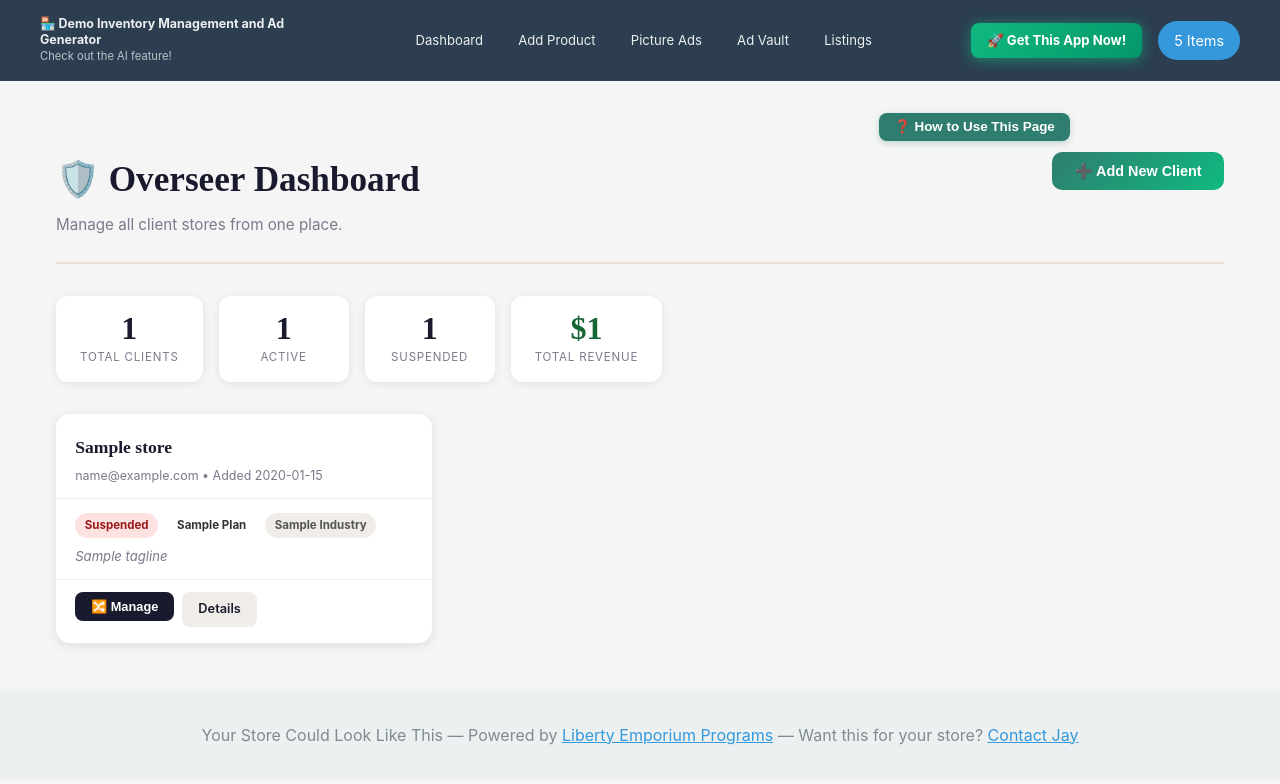
After one commit to Liberty-Emporium/Liberty-Emporium-Inventory-App, a Flask app: template templates/overseer_dashboard.html in a window 1280 px wide. The commit adds this page. Shown: the top 784 px of the page. Run offline with Flask 3, Linux system fonts and the light colour scheme; the template is opened without the code that fills it: most values are stand-ins (such as "Sample title", 1, 10 or a date in 2020); some libraries are stand-ins or nearby versions.

Commit message:
feat: add overseer_dashboard, overseer_client, client_dashboard templates; overseer nav link

```diff
--- a/templates/base.html
+++ b/templates/base.html
@@ -233,6 +233,9 @@
                 {% if session.get('username') == 'admin' %}
                 <a href="{{ url_for('seasonal_sale') }}">Sale</a>
                 {% endif %}
+                {% if session.get('role') == 'overseer' %}
+                <a href="{{ url_for('overseer_dashboard') }}" style="color:#f59e0b;font-weight:700;">🛡️ Overseer</a>
+                {% endif %}
             </div>
 
             <div class="nav-right" style="display:flex; align-items:center; gap:1rem;" id="navRight">
--- /dev/null
+++ b/templates/overseer_dashboard.html
@@ -0,0 +1,214 @@
+{% extends "base.html" %}
+
+{% block title %}Overseer Dashboard — Liberty Emporium{% endblock %}
+
+{% block howto_slides %}
+<div class="ht-slide">
+  <div class="ht-icon">🛡️</div>
+  <div class="ht-label">Overseer Dashboard — How-To Guide</div>
+  <h2>Manage All Client Stores</h2>
+  <p>This is your command center. Provision new client stores, log in as any client to manage their inventory, and monitor the status of every account.</p>
+</div>
+<div class="ht-slide">
+  <div class="ht-icon">➕</div>
+  <div class="ht-label">Adding a New Client</div>
+  <h2>Provision a Store</h2>
+  <ol>
+    <li>Click <strong>+ Add New Client</strong>.</li>
+    <li>Enter the store name, client email, and a temporary password.</li>
+    <li>Choose a plan and branding color.</li>
+    <li>Submit — the store is live instantly.</li>
+  </ol>
+  <div class="ht-tip">Share the login email and temp password with your client so they can log in.</div>
+</div>
+<div class="ht-slide">
+  <div class="ht-icon">🔀</div>
+  <div class="ht-label">Managing a Client Store</div>
+  <h2>Log In as a Client</h2>
+  <ol>
+    <li>Click <strong>Manage</strong> on any client card.</li>
+    <li>You'll be taken to their dashboard — a yellow banner shows you're in their store.</li>
+    <li>Add products, generate ads, or do anything they need.</li>
+    <li>Click <strong>Exit to Overseer</strong> in the banner to return here.</li>
+  </ol>
+</div>
+{% endblock %}
+
+{% block content %}
+<div class="ht-page-bar"><button class="ht-open-btn" onclick="htOpen()">❓ How to Use This Page</button></div>
+<style>
+  .ov-header { display:flex; justify-content:space-between; align-items:flex-start; margin-bottom:2rem; padding-bottom:1.5rem; border-bottom:2px solid #e8e0d4; }
+  .ov-header h1 { font-family:'Playfair Display',serif; font-size:2.2rem; color:#1a1a2e; margin:0; }
+  .ov-stats { display:flex; gap:1rem; flex-wrap:wrap; margin-bottom:2rem; }
+  .ov-stat { background:white; border-radius:12px; padding:1rem 1.5rem; box-shadow:0 2px 8px rgba(0,0,0,0.08); text-align:center; min-width:130px; }
+  .ov-stat-val { font-family:'Playfair Display',serif; font-size:2rem; font-weight:900; color:#1a1a2e; line-height:1; }
+  .ov-stat-lbl { font-size:0.72rem; color:#7a7a8c; text-transform:uppercase; letter-spacing:0.07em; margin-top:0.25rem; }
+  .ov-stat.revenue .ov-stat-val { color:#166534; }
+  .client-grid { display:grid; grid-template-columns:repeat(auto-fill,minmax(300px,1fr)); gap:1.25rem; }
+  .client-card { background:white; border-radius:14px; box-shadow:0 3px 12px rgba(0,0,0,0.09); overflow:hidden; display:flex; flex-direction:column; }
+  .client-card-header { padding:1.2rem 1.2rem 0.75rem; border-bottom:1px solid #f0ede8; }
+  .client-card-name { font-family:'Playfair Display',serif; font-size:1.1rem; color:#1a1a2e; font-weight:700; margin:0 0 0.3rem; }
+  .client-card-meta { font-size:0.78rem; color:#7a7a8c; }
+  .client-card-body { padding:0.75rem 1.2rem; flex:1; }
+  .badge { display:inline-block; padding:0.2rem 0.6rem; border-radius:20px; font-size:0.72rem; font-weight:700; margin-right:0.3rem; }
+  .badge-active { background:#dcfce7; color:#166534; }
+  .badge-suspended { background:#fee2e2; color:#991b1b; }
+  .badge-starter { background:#e0f2fe; color:#075985; }
+  .badge-pro { background:#fef9c3; color:#854d0e; }
+  .badge-enterprise { background:#f3e8ff; color:#6b21a8; }
+  .client-card-actions { padding:0.75rem 1.2rem 1rem; display:flex; gap:0.5rem; border-top:1px solid #f0ede8; }
+  .btn-manage { background:#1a1a2e; color:white; border:none; padding:0.45rem 1rem; border-radius:8px; font-size:0.8rem; font-weight:700; cursor:pointer; text-decoration:none; display:inline-flex; align-items:center; gap:0.3rem; }
+  .btn-manage:hover { opacity:0.85; color:white; }
+  .btn-details { background:#f0ede8; color:#1a1a2e; border:none; padding:0.45rem 1rem; border-radius:8px; font-size:0.8rem; font-weight:600; cursor:pointer; text-decoration:none; }
+  .btn-details:hover { background:#e8e0d4; color:#1a1a2e; }
+  .btn-add { background:linear-gradient(135deg,#2e7d6e,#10b981); color:white; border:none; padding:0.65rem 1.4rem; border-radius:10px; font-size:0.9rem; font-weight:700; cursor:pointer; display:inline-flex; align-items:center; gap:0.4rem; }
+  .btn-add:hover { opacity:0.9; }
+  .empty-state { text-align:center; padding:4rem 2rem; background:white; border-radius:14px; color:#7a7a8c; }
+  .empty-state h2 { font-family:'Playfair Display',serif; color:#1a1a2e; margin-bottom:0.75rem; }
+  /* Modal */
+  .modal-overlay { display:none; position:fixed; inset:0; background:rgba(0,0,0,0.55); z-index:900; align-items:center; justify-content:center; }
+  .modal-overlay.open { display:flex; }
+  .modal { background:white; border-radius:16px; padding:2rem; max-width:520px; width:90%; max-height:90vh; overflow-y:auto; }
+  .modal h2 { font-family:'Playfair Display',serif; font-size:1.5rem; color:#1a1a2e; margin:0 0 1.5rem; }
+  .form-row { margin-bottom:1rem; }
+  .form-row label { display:block; font-size:0.82rem; font-weight:600; color:#444; margin-bottom:0.3rem; }
+  .form-row input, .form-row select, .form-row textarea { width:100%; padding:0.55rem 0.75rem; border:1.5px solid #d1c9bc; border-radius:8px; font-size:0.9rem; box-sizing:border-box; }
+  .form-row input:focus, .form-row select:focus, .form-row textarea:focus { outline:none; border-color:#2e7d6e; }
+  .form-row textarea { min-height:70px; resize:vertical; }
+  .modal-actions { display:flex; gap:0.75rem; margin-top:1.5rem; justify-content:flex-end; }
+  .btn-cancel { background:#f0ede8; color:#1a1a2e; border:none; padding:0.6rem 1.2rem; border-radius:8px; font-weight:600; cursor:pointer; }
+  .btn-submit { background:#1a1a2e; color:white; border:none; padding:0.6rem 1.4rem; border-radius:8px; font-weight:700; cursor:pointer; }
+  .color-row { display:flex; gap:0.75rem; align-items:center; }
+  .color-row input[type=color] { width:48px; height:38px; padding:2px; border-radius:6px; border:1.5px solid #d1c9bc; cursor:pointer; }
+</style>
+
+<div class="ov-header">
+  <div>
+    <h1>🛡️ Overseer Dashboard</h1>
+    <p style="color:#7a7a8c; margin:0.3rem 0 0; font-size:0.95rem;">Manage all client stores from one place.</p>
+  </div>
+  <button class="btn-add" onclick="document.getElementById('addModal').classList.add('open')">➕ Add New Client</button>
+</div>
+
+<div class="ov-stats">
+  <div class="ov-stat">
+    <div class="ov-stat-val">{{ stores|length }}</div>
+    <div class="ov-stat-lbl">Total Clients</div>
+  </div>
+  <div class="ov-stat">
+    <div class="ov-stat-val">{{ active_count }}</div>
+    <div class="ov-stat-lbl">Active</div>
+  </div>
+  <div class="ov-stat">
+    <div class="ov-stat-val">{{ suspended_count }}</div>
+    <div class="ov-stat-lbl">Suspended</div>
+  </div>
+  <div class="ov-stat revenue">
+    <div class="ov-stat-val">${{ total_revenue }}</div>
+    <div class="ov-stat-lbl">Total Revenue</div>
+  </div>
+</div>
+
+{% if stores %}
+<div class="client-grid">
+  {% for store in stores %}
+  <div class="client-card">
+    <div class="client-card-header">
+      <div class="client-card-name">{{ store.store_name }}</div>
+      <div class="client-card-meta">{{ store.contact_email }} &bull; Added {{ store.created_at[:10] if store.created_at else '—' }}</div>
+    </div>
+    <div class="client-card-body">
+      <span class="badge badge-{{ store.status or 'active' }}">{{ (store.status or 'active')|title }}</span>
+      <span class="badge badge-{{ store.plan or 'starter' }}">{{ (store.plan or 'starter')|title }}</span>
+      {% if store.industry %}<span class="badge" style="background:#f0ede8;color:#555;">{{ store.industry|title }}</span>{% endif %}
+      {% if store.tagline %}<p style="font-size:0.82rem;color:#7a7a8c;margin:0.5rem 0 0;font-style:italic;">{{ store.tagline }}</p>{% endif %}
+    </div>
+    <div class="client-card-actions">
+      <form method="POST" action="/overseer/client/{{ store.slug }}/impersonate" style="display:inline;">
+        <button type="submit" class="btn-manage">🔀 Manage</button>
+      </form>
+      <a href="/overseer/client/{{ store.slug }}" class="btn-details">Details</a>
+    </div>
+  </div>
+  {% endfor %}
+</div>
+{% else %}
+<div class="empty-state">
+  <h2>🏪 No client stores yet</h2>
+  <p>Click <strong>+ Add New Client</strong> to provision your first store.</p>
+</div>
+{% endif %}
+
+<!-- Add Client Modal -->
+<div class="modal-overlay" id="addModal">
+  <div class="modal">
+    <h2>➕ Add New Client</h2>
+    <form method="POST" action="/overseer/client/create">
+      <div class="form-row">
+        <label>Store Name *</label>
+        <input type="text" name="store_name" required placeholder="e.g. Treasure Trove Thrift">
+      </div>
+      <div class="form-row">
+        <label>Contact Name</label>
+        <input type="text" name="contact_name" placeholder="Owner's full name">
+      </div>
+      <div class="form-row">
+        <label>Contact Email (Login) *</label>
+        <input type="email" name="contact_email" required placeholder="client@email.com">
+      </div>
+      <div class="form-row">
+        <label>Contact Phone</label>
+        <input type="text" name="contact_phone" placeholder="(555) 000-0000">
+      </div>
+      <div class="form-row">
+        <label>Temporary Password *</label>
+        <input type="text" name="temp_password" required placeholder="Share this with the client">
+      </div>
+      <div class="form-row">
+        <label>Plan</label>
+        <select name="plan">
+          <option value="starter">Starter — $299</option>
+          <option value="pro">Pro — $499</option>
+          <option value="enterprise">Enterprise — $799</option>
+        </select>
+      </div>
+      <div class="form-row">
+        <label>Industry</label>
+        <select name="industry">
+          <option value="thrift">Thrift Store</option>
+          <option value="antique">Antique Shop</option>
+          <option value="consignment">Consignment</option>
+          <option value="electronics">Electronics</option>
+          <option value="clothing">Clothing</option>
+          <option value="general">General Retail</option>
+        </select>
+      </div>
+      <div class="form-row">
+        <label>Primary Color</label>
+        <div class="color-row">
+          <input type="color" name="primary_color" value="#2e7d6e">
+          <span style="font-size:0.8rem;color:#7a7a8c;">Store branding color</span>
+        </div>
+      </div>
+      <div class="form-row">
+        <label>Tagline (optional)</label>
+        <input type="text" name="tagline" placeholder="e.g. Quality finds at unbeatable prices">
+      </div>
+      <div class="form-row">
+        <label>Internal Notes (optional)</label>
+        <textarea name="notes" placeholder="Notes only visible to you..."></textarea>
+      </div>
+      <div class="modal-actions">
+        <button type="button" class="btn-cancel" onclick="document.getElementById('addModal').classList.remove('open')">Cancel</button>
+        <button type="submit" class="btn-submit">🚀 Provision Store</button>
+      </div>
+    </form>
+  </div>
+</div>
+
+<script>
+document.getElementById('addModal').addEventListener('click', function(e) {
+  if (e.target === this) this.classList.remove('open');
+});
+</script>
+{% endblock %}
```
Also changed, not shown: templates/client_dashboard.html (added, +131 -0 lines), templates/overseer_client.html (added, +187 -0 lines).
